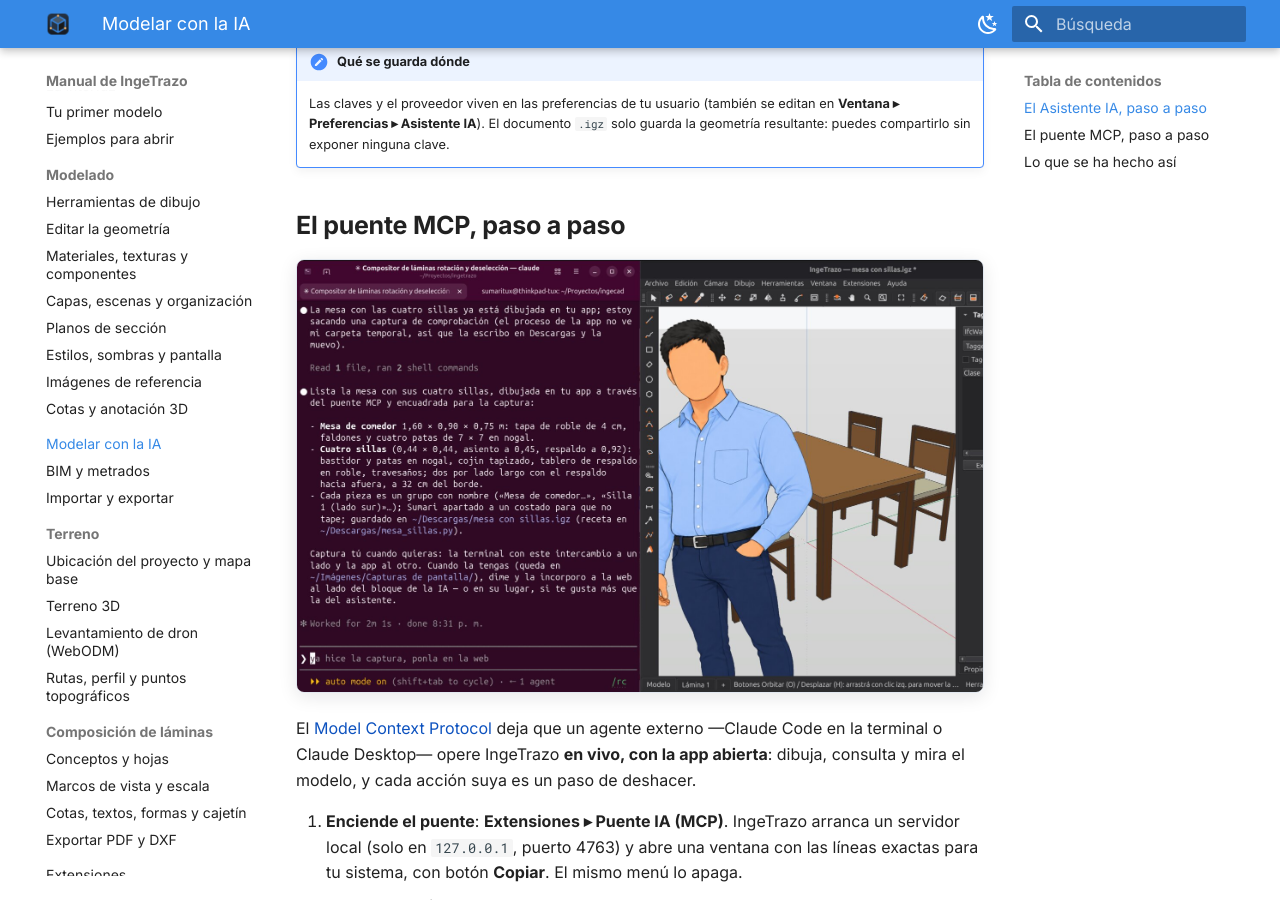
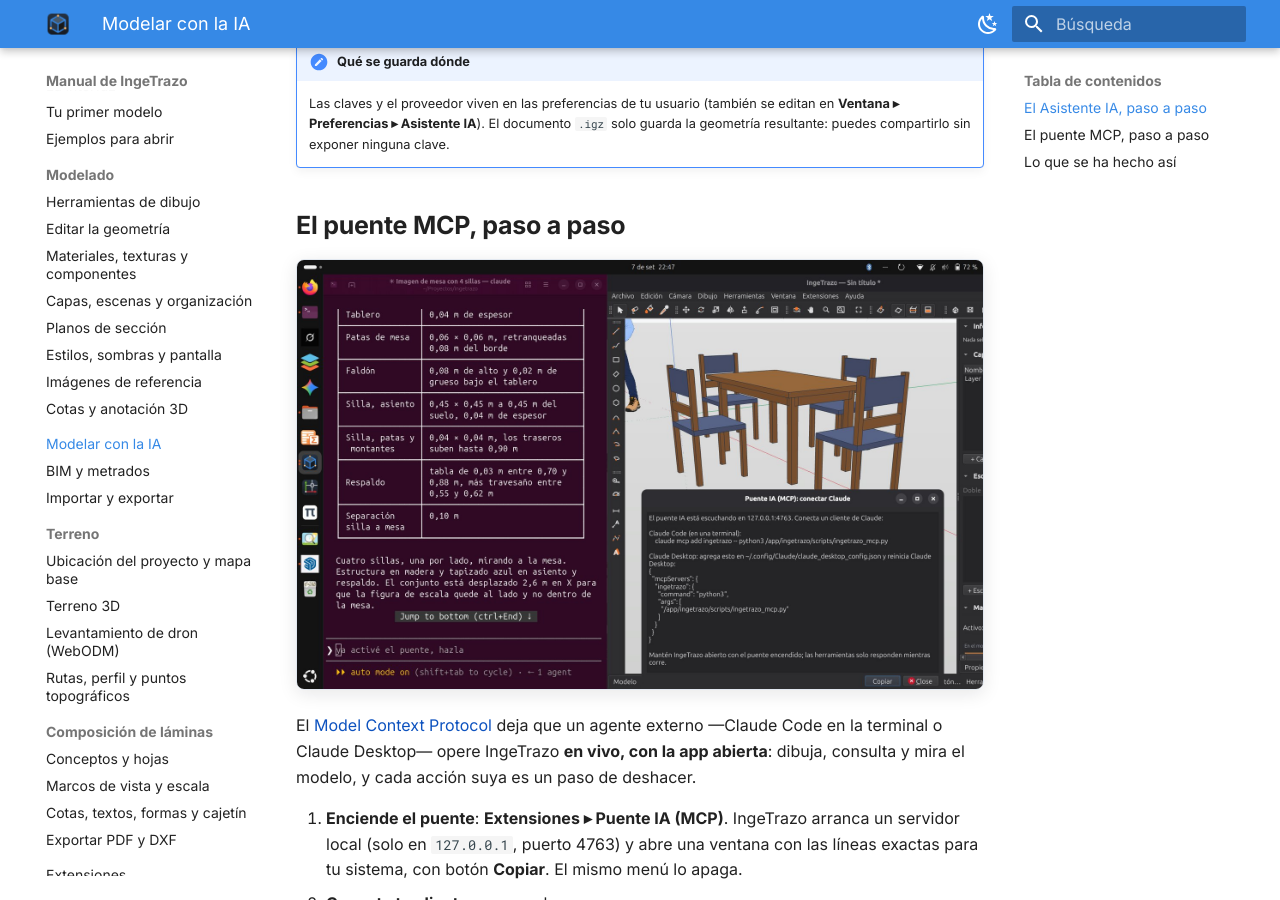
Before and after one commit to ingelibre/ingetrazo-docs, an MkDocs documentation site: the page built from docs/ia.md, in a window 1280 px wide and 900 px high, scrolled down 2833 px. Built offline with MkDocs 1.6.1 and Material for MkDocs 9.7.7, drawn with Linux system fonts in a browser that asks for light colours.

Commit message:
IA: captura del puente MCP a pantalla completa en Ubuntu, la misma que en la web
Co-Authored-By: Claude Fable 5.1 <noreply@anthropic.com>
Claude-Session: https://claude.ai/code/session_01JMtKZWLyQj549hbuFgguMB

```diff
--- a/docs/ia.md
+++ b/docs/ia.md
@@ -48,7 +48,7 @@ IngeTrazo tiene dos maneras de dejar que una inteligencia artificial modele por
 
 ## El puente MCP, paso a paso
 
-![Claude Code en una terminal dibujando una mesa de comedor con cuatro sillas dentro de IngeTrazo, abierto al lado.](images/mcp-claude.jpeg)
+![Escritorio Ubuntu completo: Claude Code en la terminal, a la izquierda, lista las medidas de la mesa con cuatro sillas que acaba de dibujar por el puente; IngeTrazo, a la derecha, muestra el modelo y el diálogo Puente IA (MCP) con la línea de conexión.](images/mcp-claude.jpeg)
 
 El [Model Context Protocol](https://modelcontextprotocol.io) deja que un agente externo —Claude Code en la terminal o Claude Desktop— opere IngeTrazo **en vivo, con la app abierta**: dibuja, consulta y mira el modelo, y cada acción suya es un paso de deshacer.
 
```
Also changed, not shown: docs/images/mcp-claude.jpeg.
